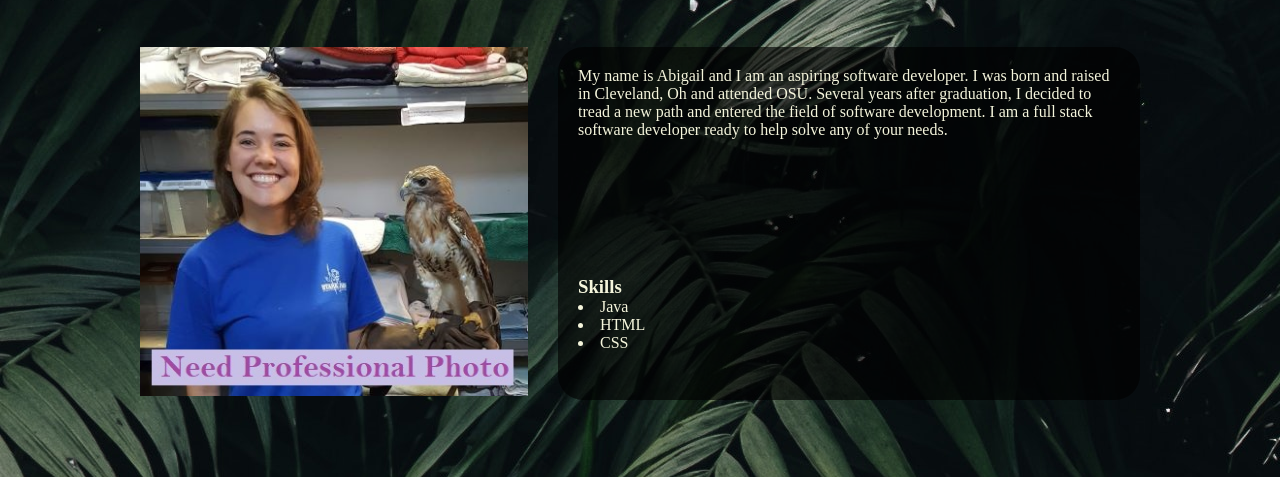
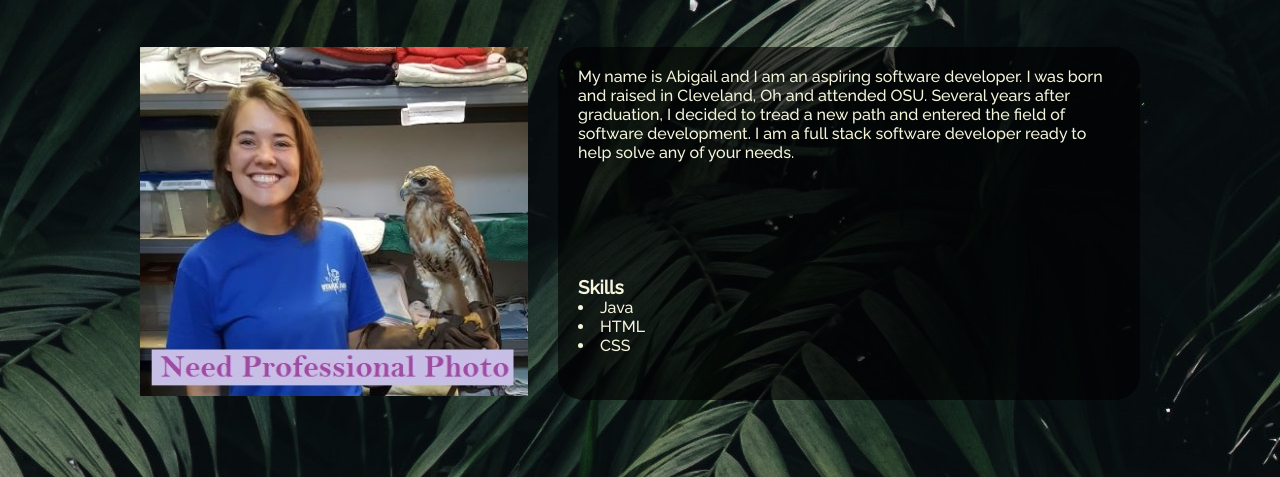
Before and after one commit to mcclaineabigail/mcclaineabigail.github.io, a plain HTML site: page index.html in a window 1280 px wide. Shown: the part 103-580 px from the top of the page. Drawn offline with Linux system fonts and the light colour scheme.

Commit message:
forgot to change the font

```diff
--- a/css/styles.css
+++ b/css/styles.css
@@ -1,6 +1,8 @@
+@import url('https://fonts.googleapis.com/css2?family=Raleway:ital,wght@0,500;1,300&display=swap');
 body {
     background-image: url(./images/Leaves.jpg);
     color: beige;
+    font-family: 'Raleway', sans-serif;
 }
 
 :root {
```
Also changed, not shown: css/images/GitHub.png, css/images/Linkdin.png.
